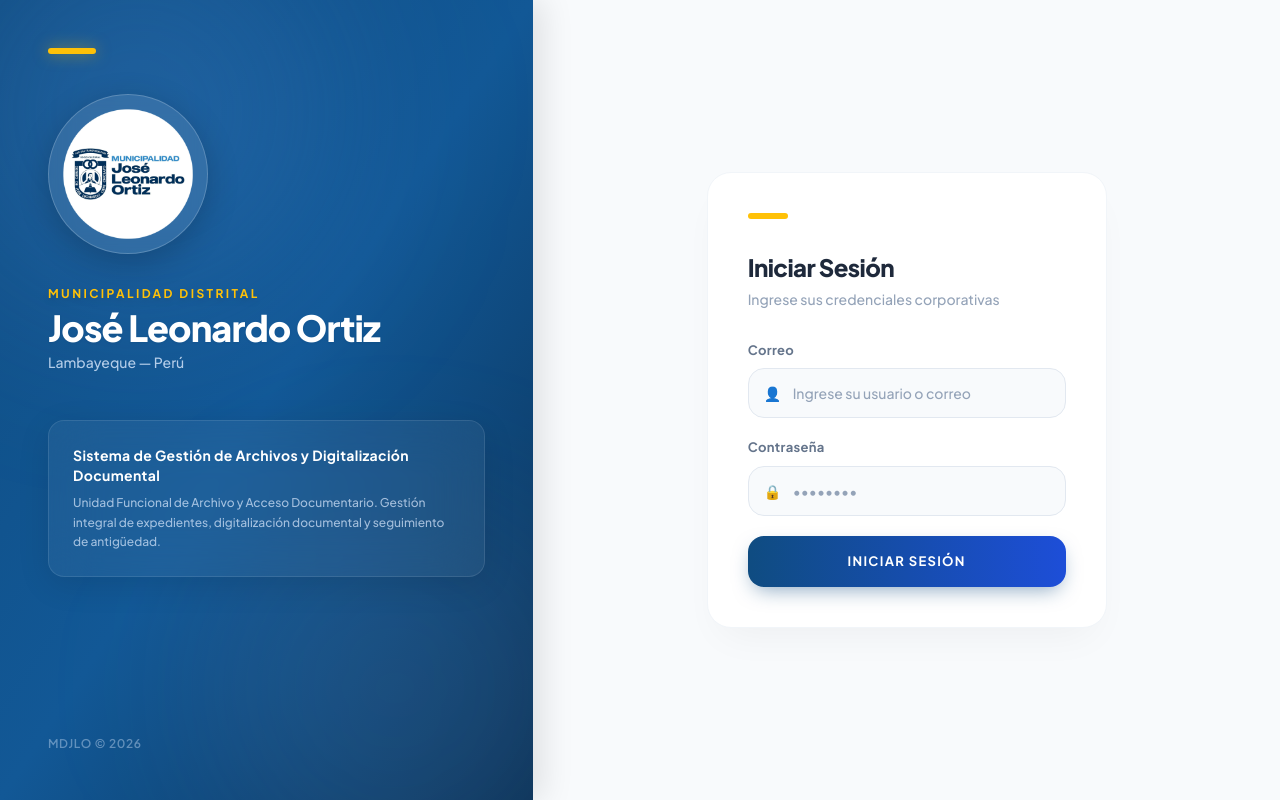
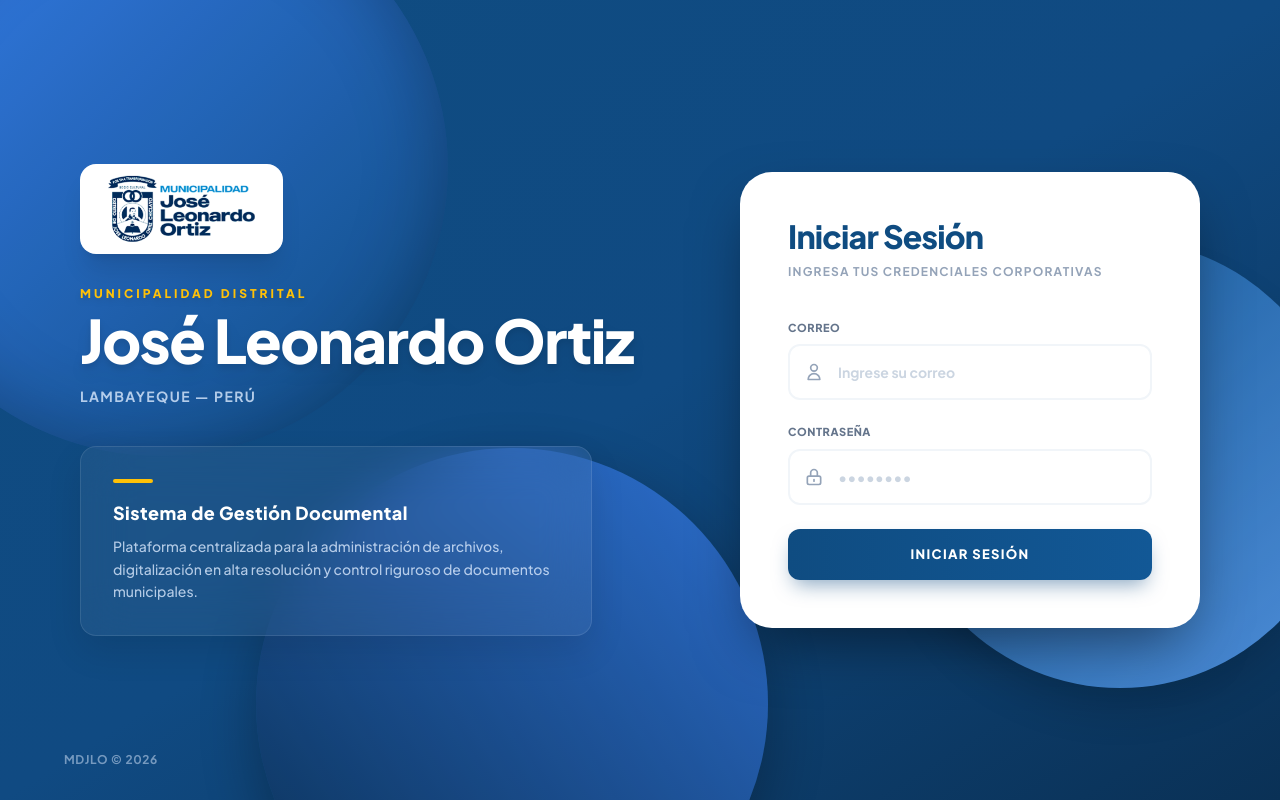
Before and after one commit to JosuePR13/Sistema_Gestion_Archivo_MDJLO, a React (Vite) app in the folder frontend-archivo/: page / in a window 1280 px wide. Built offline with nearby package versions, Linux system fonts and the light colour scheme; the HTML template or start-up script is replaced by a standard one.

Commit message:
feat: Sistema Culminado

```diff
--- a/frontend-archivo/src/pages/auth/Login.jsx
+++ b/frontend-archivo/src/pages/auth/Login.jsx
@@ -1,6 +1,5 @@
 import { useState } from 'react';
 import api from '../../services/api';
-import logoMuni from '../../assets/Logo_2.png';
 
 const Login = ({ onLoginSuccess }) => {
   const [email, setEmail] = useState('');
@@ -44,84 +43,109 @@ const Login = ({ onLoginSuccess }) => {
   };
 
   return (
-    <div className="min-h-screen flex bg-slate-50 selection:bg-blue-200 selection:text-blue-900">
-      <div className="hidden lg:flex lg:w-5/12 bg-gradient-to-br from-[#0F4C81] via-[#125896] to-[#0A3156] flex-col p-12 justify-between relative overflow-hidden shadow-[10px_0_30px_rgba(0,0,0,0.1)] z-10">
-        <div className="absolute top-[-10%] left-[-10%] w-96 h-96 bg-blue-400/20 rounded-full blur-[100px] pointer-events-none"></div>
-        <div className="absolute bottom-[-10%] right-[-10%] w-96 h-96 bg-blue-300/10 rounded-full blur-[80px] pointer-events-none"></div>
-        <div className="relative z-10">
-          <div className="w-12 h-1.5 bg-muni-yellow rounded-full mb-10 shadow-[0_0_15px_rgba(255,193,7,0.5)]"></div>
-          <div className="flex flex-col text-white mt-8">
-            <div className="w-40 h-40 bg-white/10 backdrop-blur-md rounded-full shadow-[0_8px_32px_rgba(0,0,0,0.2)] border border-white/20 flex items-center justify-center overflow-hidden mb-8 transition-transform hover:scale-105 duration-500">
+    <div className="min-h-screen w-full flex items-center justify-center bg-gradient-to-br from-[#0F4C81] via-[#104a82] to-[#0A3156] relative overflow-hidden selection:bg-blue-200 selection:text-blue-900 text-left">
+
+      {/* --- ARTE ABSTRACTO DE FONDO --- */}
+      <div className="absolute top-[-15%] left-[-10%] w-[45vw] h-[45vw] bg-gradient-to-br from-blue-500 to-[#0F4C81] rounded-full opacity-90 shadow-[inset_0_0_80px_rgba(0,0,0,0.3)] pointer-events-none z-0"></div>
+      <div className="absolute top-[30%] right-[-5%] w-[35vw] h-[35vw] bg-gradient-to-tl from-blue-400 to-[#125896] rounded-full opacity-80 shadow-2xl pointer-events-none z-0"></div>
+      <div className="absolute bottom-[-20%] left-[20%] w-[40vw] h-[40vw] bg-gradient-to-tr from-[#082846] to-blue-500 rounded-full opacity-70 shadow-[0_20px_60px_rgba(0,0,0,0.4)] pointer-events-none z-0"></div>
+
+      <p className="absolute bottom-8 left-8 lg:left-16 text-blue-100/50 text-xs font-bold tracking-wider z-10">MDJLO © 2026</p>
+
+      {/* --- CONTENEDOR CENTRAL --- */}
+      <div className="w-full max-w-7xl mx-auto px-6 sm:px-12 lg:px-20 flex flex-col lg:flex-row items-center justify-between gap-16 relative z-10">
+
+        {/* --- LADO IZQUIERDO: TEXTOS --- */}
+        <div className="w-full lg:w-1/2 flex flex-col text-white pt-10 lg:pt-0">
+
+          {/* ========================================================================= */}
+          {/*                                   LOGO                                    */}
+          {/* ========================================================================= */}
+          <div
+            className="self-start h-[90px] bg-white rounded-2xl shadow-xl flex items-center justify-center px-7 py-3 mb-8 transition-transform hover:scale-105 duration-300 transform-gpu"
+            style={{ backfaceVisibility: 'hidden', WebkitFontSmoothing: 'antialiased' }}
+          >
             <img
-                src={logoMuni}
+              src="/img/logo_muni.png"
               alt="Logo Municipalidad JLO"
-                className="w-full h-full object-cover rounded-full"
+              className="h-full w-auto object-contain transform-gpu"
             />
           </div>
-            <p className="text-muni-yellow text-xs font-bold uppercase tracking-[0.2em] mb-1.5 drop-shadow-md">
+          {/* ========================================================================= */}
+
+          <p className="text-muni-yellow text-xs font-black uppercase tracking-[0.25em] mb-2 drop-shadow-md">
             Municipalidad Distrital
           </p>
-            <h1 className="text-4xl font-extrabold mb-1 tracking-tight text-white drop-shadow-sm">
+          <h1 className="text-5xl xl:text-6xl font-black mb-4 tracking-tight text-white drop-shadow-lg leading-none">
             José Leonardo Ortiz
           </h1>
-            <p className="text-blue-100/80 text-sm mb-12 font-medium">
+          <p className="text-blue-100/80 text-sm mb-10 font-bold uppercase tracking-widest">
             Lambayeque — Perú
           </p>
-            <div className="bg-white/5 backdrop-blur-xl rounded-2xl p-6 border border-white/10 shadow-[0_8px_32px_rgba(0,0,0,0.1)] transition-all hover:bg-white/10">
-              <p className="text-white font-bold text-sm mb-2 tracking-wide">
-                Sistema de Gestión de Archivos y Digitalización Documental
-              </p>
-              <p className="text-blue-100/70 text-xs leading-relaxed font-medium">
-                Unidad Funcional de Archivo y Acceso Documentario. Gestión integral de expedientes, digitalización documental y seguimiento de antigüedad.
+
+          <div className="bg-white/5 backdrop-blur-xl rounded-2xl p-8 border border-white/10 shadow-[0_15px_35px_rgba(0,0,0,0.1)] max-w-lg">
+            <div className="w-10 h-1 bg-muni-yellow rounded-full mb-4"></div>
+            <h3 className="text-white font-black text-lg mb-2 tracking-wide">
+              Sistema de Gestión Documental
+            </h3>
+            <p className="text-blue-100/80 text-sm leading-relaxed font-medium">
+              Plataforma centralizada para la administración de archivos, digitalización en alta resolución y control riguroso de documentos municipales.
             </p>
           </div>
         </div>
+
+        {/* --- LADO DERECHO: TARJETA FLOTANTE --- */}
+        <div className="w-full max-w-[460px] bg-white rounded-[2rem] shadow-[0_25px_60px_-15px_rgba(0,0,0,0.5)] p-10 lg:p-12 relative z-20 transform transition-all animate-fade-in">
+
+          <div className="mb-10 text-center lg:text-left">
+            <h2 className="text-[32px] font-black text-[#0F4C81] tracking-tight mb-2 leading-none">Iniciar Sesión</h2>
+            <p className="text-slate-400 text-xs font-bold tracking-widest uppercase mt-3">Ingresa tus credenciales corporativas</p>
           </div>
 
-        <p className="text-blue-100/40 text-xs font-semibold tracking-wider relative z-10">MDJLO © 2026</p>
-      </div>
-
-      <div className="flex-1 flex items-center justify-center bg-[#F8FAFC] p-8 relative">
-        <div className="w-full max-w-[400px] bg-white rounded-3xl shadow-[0_20px_40px_-15px_rgba(0,0,0,0.05)] border border-slate-100 p-10 transform transition-all">
-          <div className="w-10 h-1.5 bg-muni-yellow rounded-full mb-8"></div>
-          <h2 className="text-2xl font-extrabold text-slate-800 mb-1.5 tracking-tight">Iniciar Sesión</h2>
-          <p className="text-slate-400 text-sm mb-8 font-medium">Ingrese sus credenciales corporativas</p>
-
           {error && (
-            <div className="mb-6 p-4 bg-red-50 border border-red-100 text-red-600 text-sm rounded-2xl font-semibold flex items-center gap-3 animate-shake shadow-sm">
-              <span className="flex-shrink-0 text-red-500">⚠️</span>
+            <div className="mb-6 p-4 bg-red-50 border border-red-100 text-red-600 text-[13px] rounded-xl font-bold flex items-start gap-3 shadow-sm">
+              <svg className="w-4 h-4 text-red-500 shrink-0 mt-0.5" fill="none" stroke="currentColor" viewBox="0 0 24 24">
+                <path strokeLinecap="round" strokeLinejoin="round" strokeWidth="2" d="M12 9v2m0 4h.01m-6.938 4h13.856c1.54 0 2.502-1.667 1.732-3L13.732 4c-.77-1.333-2.694-1.333-3.464 0L3.34 16c-.77 1.333.192 3 1.732 3z" />
+              </svg>
               <span className="leading-tight">{error}</span>
             </div>
           )}
 
-          <form onSubmit={handleSubmit} className="space-y-5">
-
+          <form onSubmit={handleSubmit} className="space-y-6">
             <div>
-              <label className="block text-[13px] font-bold text-slate-500 mb-2 tracking-wide">Correo</label>
+              <label className="block text-[11px] font-black text-slate-500 mb-2 tracking-wider uppercase">Correo</label>
               <div className="relative flex items-center group">
-                <span className="absolute left-4 text-slate-400 text-sm transition-colors group-focus-within:text-[#0F4C81]">👤</span>
+                <div className="absolute left-4 text-slate-400 transition-colors group-focus-within:text-[#0F4C81]">
+                  <svg className="w-5 h-5" fill="none" stroke="currentColor" viewBox="0 0 24 24">
+                    <path strokeLinecap="round" strokeLinejoin="round" strokeWidth="2" d="M16 7a4 4 0 11-8 0 4 4 0 018 0zM12 14a7 7 0 00-7 7h14a7 7 0 00-7-7z" />
+                  </svg>
+                </div>
                 <input
                   type="email"
                   value={email}
                   onChange={(e) => setEmail(e.target.value)}
                   required
-                  placeholder="Ingrese su usuario o correo"
-                  className="w-full pl-11 pr-4 py-3.5 bg-slate-50 border border-slate-200 rounded-2xl text-sm focus:bg-white focus:border-[#0F4C81] focus:ring-4 focus:ring-[#0F4C81]/10 outline-none transition-all duration-300 font-medium text-slate-700 placeholder-slate-400"
+                  placeholder="Ingrese su correo"
+                  className="w-full pl-12 pr-4 py-4 bg-white border-2 border-slate-100 rounded-xl text-sm focus:border-[#0F4C81] focus:ring-4 focus:ring-[#0F4C81]/10 outline-none transition-all duration-300 font-bold text-slate-700 placeholder-slate-300 hover:border-slate-200"
                 />
               </div>
             </div>
 
             <div>
-              <label className="block text-[13px] font-bold text-slate-500 mb-2 tracking-wide">Contraseña</label>
+              <label className="block text-[11px] font-black text-slate-500 mb-2 tracking-wider uppercase">Contraseña</label>
               <div className="relative flex items-center group">
-                <span className="absolute left-4 text-slate-400 text-sm transition-colors group-focus-within:text-[#0F4C81]">🔒</span>
+                <div className="absolute left-4 text-slate-400 transition-colors group-focus-within:text-[#0F4C81]">
+                  <svg className="w-5 h-5" fill="none" stroke="currentColor" viewBox="0 0 24 24">
+                    <path strokeLinecap="round" strokeLinejoin="round" strokeWidth="2" d="M12 15v2m-6 4h12a2 2 0 002-2v-6a2 2 0 00-2-2H6a2 2 0 00-2 2v6a2 2 0 002 2zm10-10V7a4 4 0 00-8 0v4h8z" />
+                  </svg>
+                </div>
                 <input
                   type="password"
                   value={password}
                   onChange={(e) => setPassword(e.target.value)}
                   required
                   placeholder="••••••••"
-                  className="w-full pl-11 pr-4 py-3.5 bg-slate-50 border border-slate-200 rounded-2xl text-sm focus:bg-white focus:border-[#0F4C81] focus:ring-4 focus:ring-[#0F4C81]/10 outline-none transition-all duration-300 font-medium text-slate-700 placeholder-slate-400"
+                  className="w-full pl-12 pr-4 py-4 bg-white border-2 border-slate-100 rounded-xl text-sm focus:border-[#0F4C81] focus:ring-4 focus:ring-[#0F4C81]/10 outline-none transition-all duration-300 font-bold text-slate-700 placeholder-slate-300 hover:border-slate-200"
                 />
               </div>
             </div>
@@ -129,11 +153,10 @@ const Login = ({ onLoginSuccess }) => {
             <button
               type="submit"
               disabled={loading}
-              className="w-full py-4 mt-8 rounded-2xl font-bold text-white text-[13px] uppercase tracking-widest bg-gradient-to-r from-[#0F4C81] to-blue-700 shadow-[0_8px_20px_-6px_rgba(15,76,129,0.5)] hover:shadow-[0_12px_25px_-6px_rgba(15,76,129,0.6)] hover:-translate-y-0.5 active:translate-y-0 transition-all duration-300 disabled:opacity-70 disabled:pointer-events-none disabled:transform-none"
+              className="w-full py-4 mt-4 rounded-xl font-black text-white text-[13px] uppercase tracking-widest bg-gradient-to-r from-[#0F4C81] to-[#125896] shadow-[0_10px_20px_-6px_rgba(15,76,129,0.5)] hover:shadow-[0_15px_25px_-6px_rgba(15,76,129,0.6)] hover:-translate-y-0.5 active:translate-y-0 transition-all duration-300 disabled:opacity-70 disabled:pointer-events-none"
             >
-              {loading ? 'Validando...' : 'Iniciar sesión'}
+              {loading ? 'Validando...' : 'Iniciar Sesión'}
             </button>
-
           </form>
         </div>
       </div>
```
Lines whose indentation alone changed are shown as unchanged.
